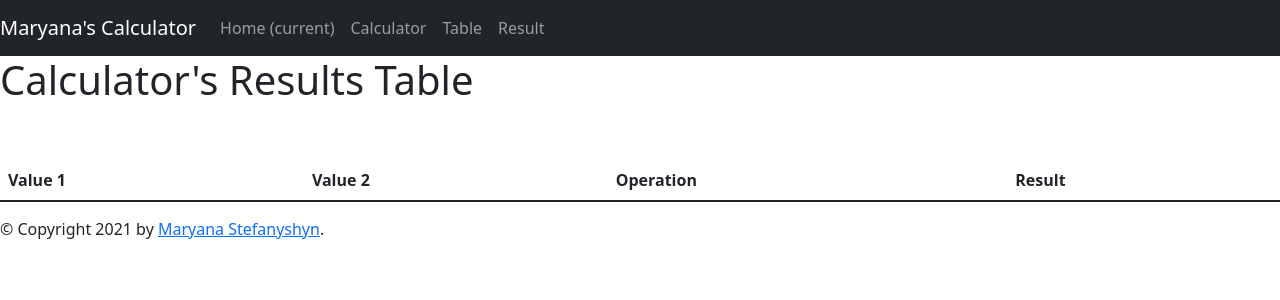
After one commit to maryanastef/calculatorexample, a Flask app: page /table in a window 1280 px wide. The commit adds this page. Shown: the top 300 px of the page. Run offline with Flask 2, Linux system fonts and the light colour scheme; lists and menus that the app fills with data are empty; parts of the project's set-up code (start-up, migrations or seed data) failed here and were passed over.

Commit message:
updated text to include table

```diff
--- a/app/app.py
+++ b/app/app.py
@@ -24,7 +24,7 @@ def calculator_post():
     return CalculatorController.post()
 
 
-@app.route("/")
-def flash_test():
-    flash("This is a flash test. Welcome to the Calculator!")
-    return render_template("base.html")
+@app.route("/table")
+def table():
+    """returns table"""
+    return render_template("table.html")
--- a/app/templates/base.html
+++ b/app/templates/base.html
@@ -1,5 +1,7 @@
 <!doctype html>
 <html lang="en">
+
+<link href="https://cdn.jsdelivr.net/npm/bootstrap@5.0.1/dist/css/bootstrap.min.css" rel="stylesheet" integrity="sha384-+0n0xVW2eSR5OomGNYDnhzAbDsOXxcvSN1TPprVMTNDbiYZCxYbOOl7+AMvyTG2x" crossorigin="anonymous">
 
 <head>
     <!-- Required meta tags -->
@@ -32,7 +34,7 @@
                 <a class="nav-link" href="/calculator">Calculator</a>
             </li>
             <li class="nav-item">
-                <a class="nav-link" href="/index">Index</a>
+                <a class="nav-link" href="/table">Table</a>
             </li>
             <li class="nav-item">
                 <a class="nav-link" href="/result">Result</a>
@@ -41,15 +43,6 @@
     </div>
 </nav>
 
-{% with messages = get_flashed_messages() %}
-    {% if messages %}
-        {% for message in messages %}
-            <div class="alert alert-primary" role="alert">
-                {{ message }}
-            </div>
-        {% endfor %}
-    {% endif %}
-{% endwith %}
 
 <div id="content">{% block content %}{% endblock %}</div>
 
--- a/app/templates/result.html
+++ b/app/templates/result.html
@@ -10,6 +10,7 @@
 {% endblock %}
 {% block content %}
     <h1>Calculation Result</h1>
+
     {% with messages = get_flashed_messages() %}
         {% if messages %}
             {% for message in messages %}
@@ -19,11 +20,11 @@
             {% endfor %}
         {% endif %}
     {% endwith %}
+
     <strong>Value 1: </strong> {{ value1 }} <br>
     <strong>Value 2: </strong> {{ value2 }} <br>
     <strong>Operation: </strong> {{ operation }} <br>
     <strong>Result: </strong> {{ result }}
-
 
 
     {% if item in data %}
--- /dev/null
+++ b/app/templates/table.html
@@ -0,0 +1,62 @@
+{% extends "base.html" %}
+{% block title %}Table Demo{% endblock %}
+{% block head %}
+    {{ super() }}
+    <style type="text/css">
+        .important {
+            color: #336699;
+        }
+    </style>
+{% endblock %}
+{% block content %}
+
+    <h1>Calculator's Results Table</h1>
+
+    <br>
+    <br>
+    {% for table in tables %}
+        <table class="table table-striped table-light">
+            <thead>{{ titles[loop.index] }}</thead>
+            <tbody>{{ table|safe }}</tbody>
+        </table>-->
+    {% endfor %}
+
+    <table class="table table-striped">
+        <thead>
+          <tr>
+            <th>Value 1</th>
+            <th>Value 2</th>
+            <th>Operation</th>
+            <th>Result</th>
+          </tr>
+          <tr>
+    {% for col in titles %}
+        <th scope="col">{{col}}</th>
+        {% endfor %}
+        </tr>
+        </thead>
+       <thead>
+        <tr>
+           {% for col in titles %}
+                <th scope="col">{{col}}</th>
+            {% endfor %}
+        </tr>
+        </thead>
+        <tbody>
+       {% for row in row_data %}
+        <tr>
+            {% for col, row_ in zip(titles, row) %}
+            <th scope="row">{{row_}}</th>
+            {% endfor %}
+        </tr>
+        {% endfor %}
+        </tr>
+        </tbody>
+
+
+
+    </table>
+
+</div>
+
+{% endblock %}
```
Also changed, not shown: app/controllers/calculator_controller.py (+3 -6 lines), app/templates/calculator.html (+12 -2 lines), data_csv.csv (added, +10 -0 lines), tests/csv_test.py (+2 -1 lines), tests/test_data/addition_sample.csv (added, +10 -0 lines), database/database.sqlite (added), tests/addition_test.py (line endings or trailing spaces), 1 other file.
